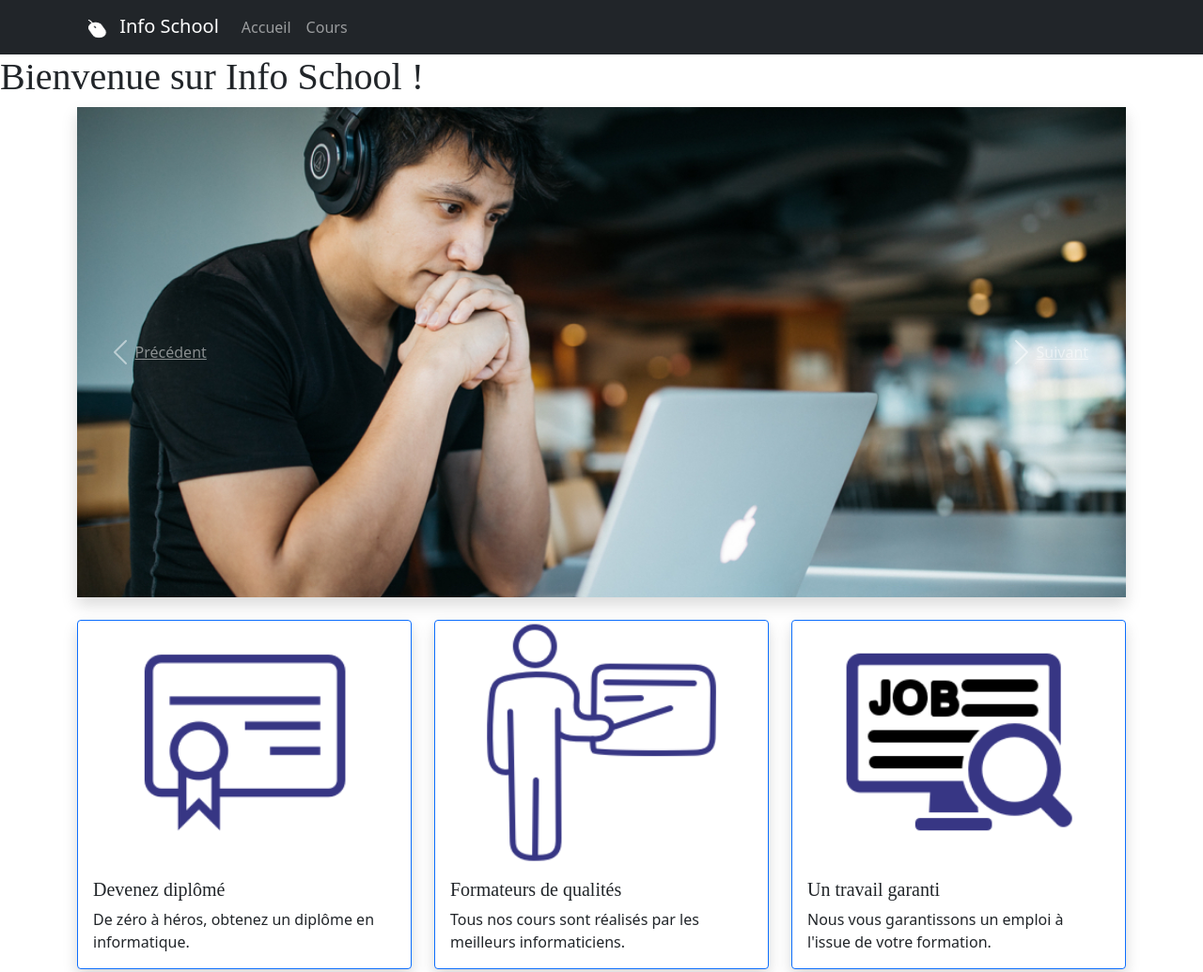
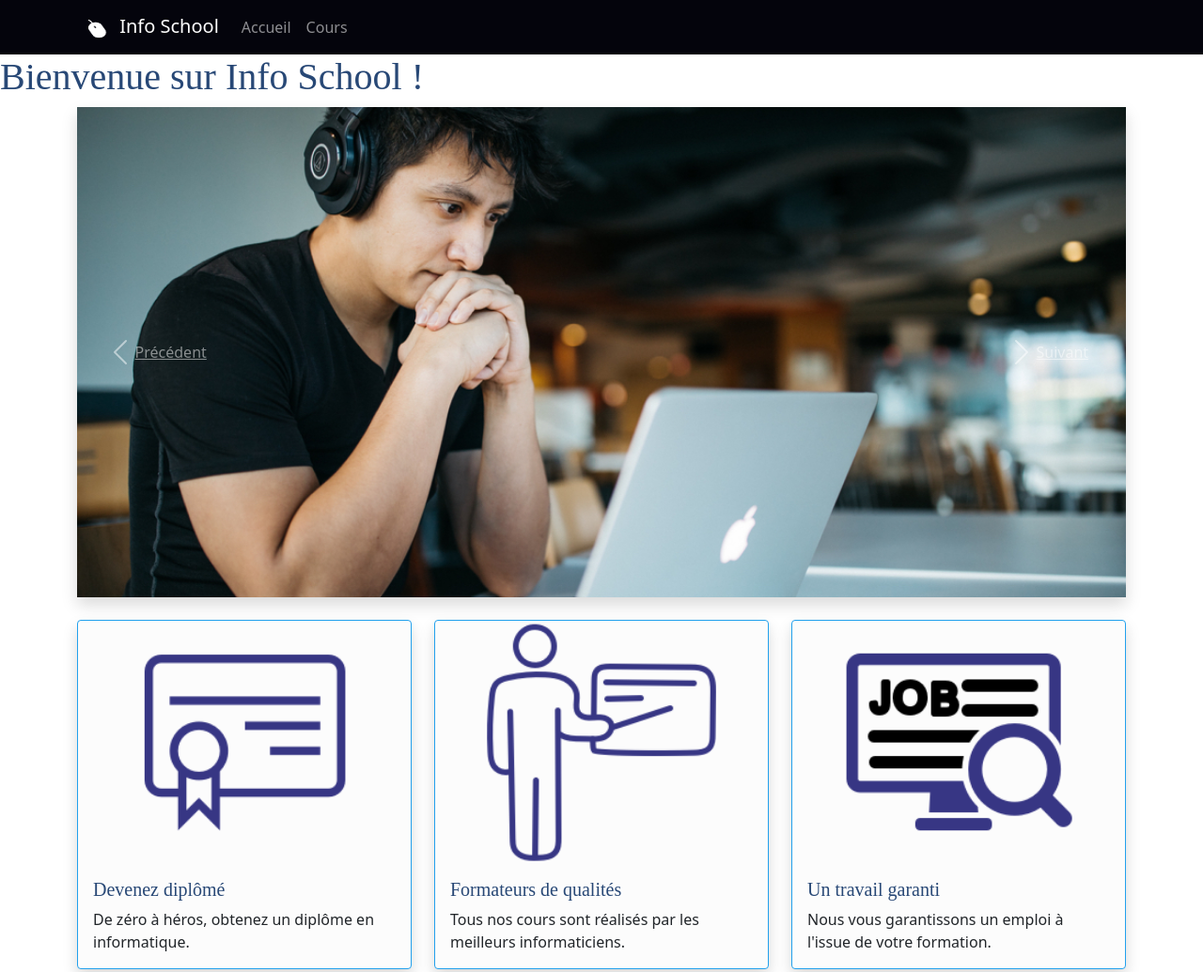
Before and after one commit to DevWeb13/openclassroomBootstrap, a website: page index.html in a window 1280 px wide. Shown: the top 1035 px of the page at 94% size. Drawn offline with nearby package versions, Linux system fonts and the light colour scheme.

Commit message:
Changement des couleurs

```diff
--- a/scss/_variable_overrides.scss
+++ b/scss/_variable_overrides.scss
@@ -1,2 +1,9 @@
+/* ******************* FONT FAMILY ******************** */
 $headings-font-family: "Times New Roman", Times, serif;
 $input-btn-font-family: "impact", Times, serif;
+
+/* ************************ COLOR *********************** */
+$primary: #22A1ED;
+$dark: #04040C;
+$headings-color: #284876;
+$card-bg: #FCFCFC;
```
Also changed, not shown: css/style.css, 1 other file.
